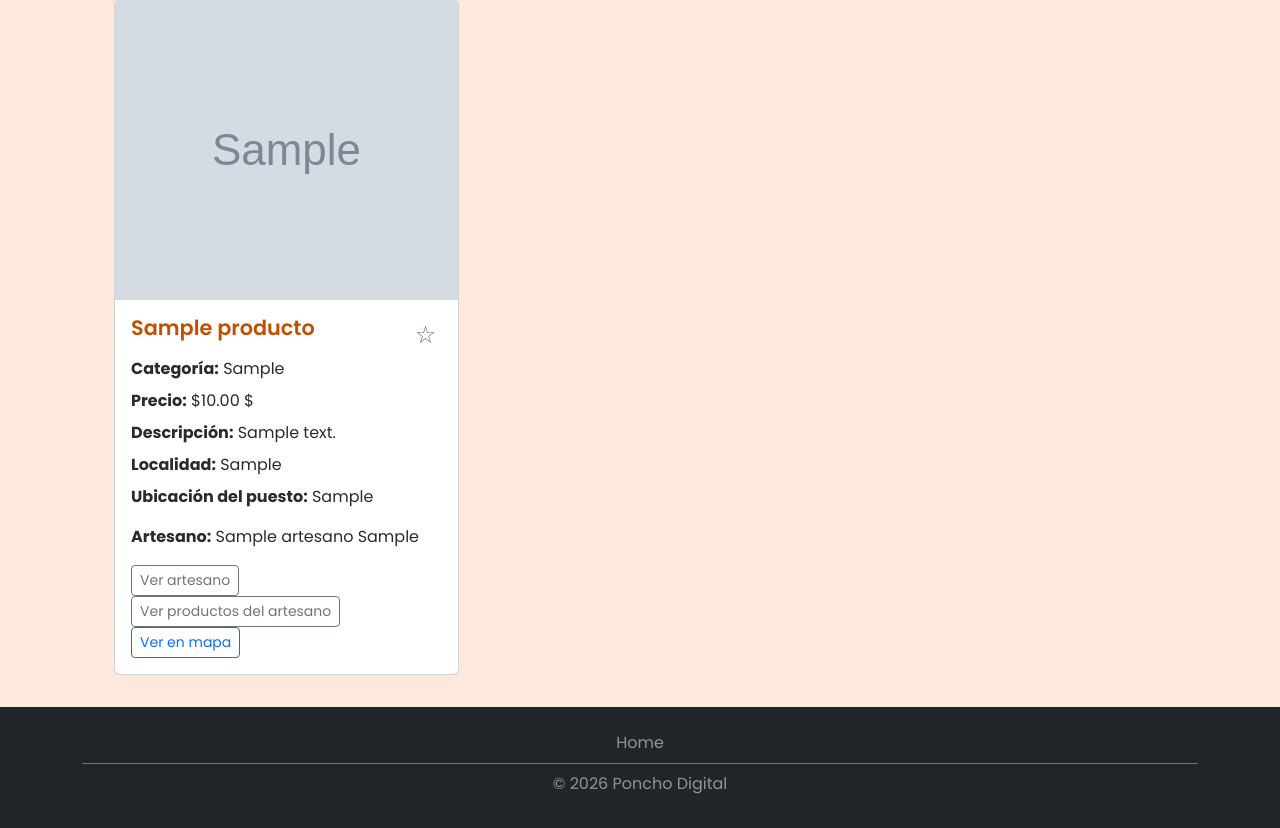
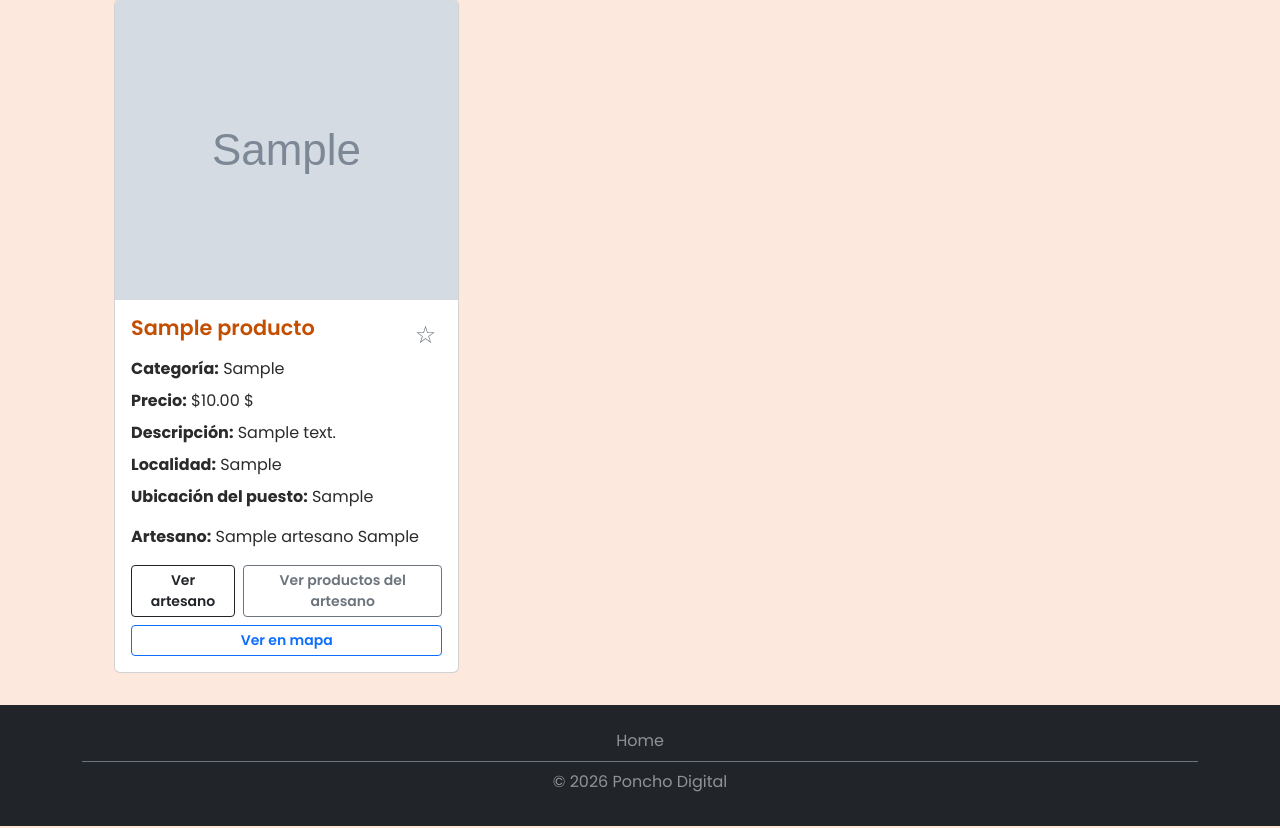
Before and after one commit to J0C4P/TPLaboratorio-Programacion3, a Django app: page /productos/ in a window 1280 px wide. Shown: the part 285-1113 px from the top of the page. Run offline with Django 5.2, Linux system fonts and the light colour scheme; tables that the repository leaves empty hold one stand-in row (values such as "Sample post"); grey boxes marked "Sample" are stand-in pictures.

Commit message:
Arreglado link detalle_producto

```diff
--- a/Django/ponchoVirtual/ponchoVirtual/apps/productos/templates/Catalogo_general.html
+++ b/Django/ponchoVirtual/ponchoVirtual/apps/productos/templates/Catalogo_general.html
@@ -114,9 +114,13 @@
                             <p class="card-text mb-3"><strong>Ubicación del puesto:</strong> {{producto.artesano.emprendimiento.ubicacion}}</p>
                             <p class="card-text mb-3"><strong>Artesano:</strong> {{producto.artesano}}</p>
 
-                            <a href="{% url 'artesano:datos_artesano' dni_artesano=producto.artesano.dni%}" class="btn btn-outline-secondary btn-sm flex-fill">Ver artesano</a>
-                            <a href="{% url 'productos:ver_productos_artesano' artesano_dni=producto.artesano.dni %}" class="btn btn-outline-secondary btn-sm flex-fill">Ver productos del artesano</a>
-                            <a href="#" class="btn btn-outline-primary btn-sm flex-fill">Ver en mapa</a>
+                            <div class="d-flex flex-column gap-2 mt-3">
+                                <div class="d-flex gap-2">
+                                    <a href="{% url 'artesano:datos_artesano' dni_artesano=producto.artesano.dni %}" class="btn btn-outline-dark btn-sm flex-fill fw-semibold"> Ver artesano</a>
+                                    <a href="{% url 'productos:ver_productos_artesano' artesano_dni=producto.artesano.dni %}" class="btn btn-outline-secondary btn-sm flex-fill fw-semibold"> Ver productos del artesano</a>
+                                </div>
+                                <a href="#" class="btn btn-outline-primary btn-sm w-100 fw-semibold"> Ver en mapa</a>
+                            </div>
                         </div>
                     </article>
                 </li>
--- a/Django/ponchoVirtual/ponchoVirtual/apps/productos/templates/detalle_producto.html
+++ b/Django/ponchoVirtual/ponchoVirtual/apps/productos/templates/detalle_producto.html
@@ -13,7 +13,7 @@
 
             <div class="collapse navbar-collapse" id="menuNavegacion">
                 <div class="d-flex flex-column flex-lg-row align-items-start me-auto">
-                    <a href="{% url 'productos:mis_productos' artesano_dni=producto.artesano.dni%}">Mis productos</a>
+                    <a href="{% url 'productos:ver_mis_productos' artesano_dni=producto.artesano.dni%}">Mis productos</a>
                 </div>
 
                 <!-- inicio de sesion-->
```
